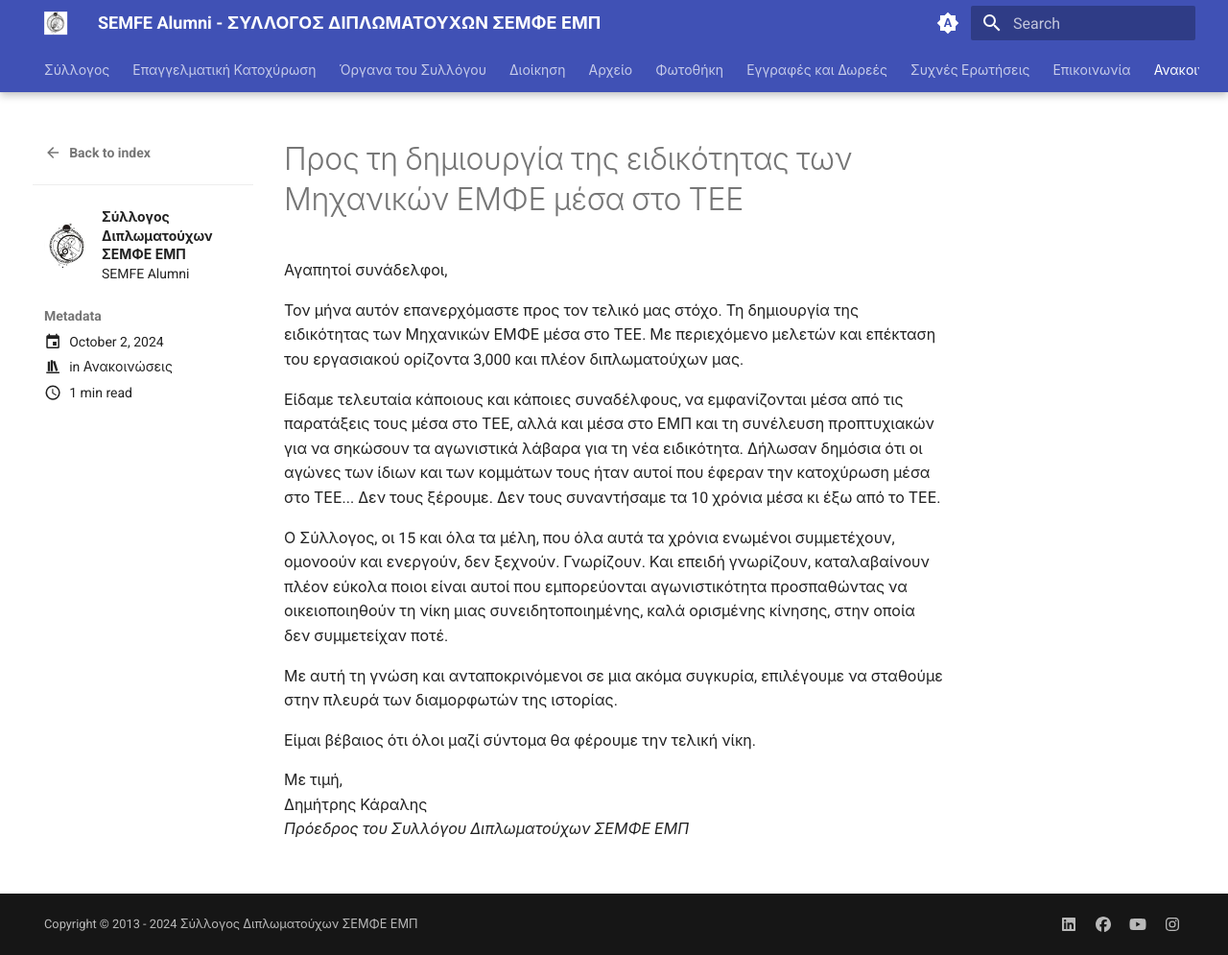
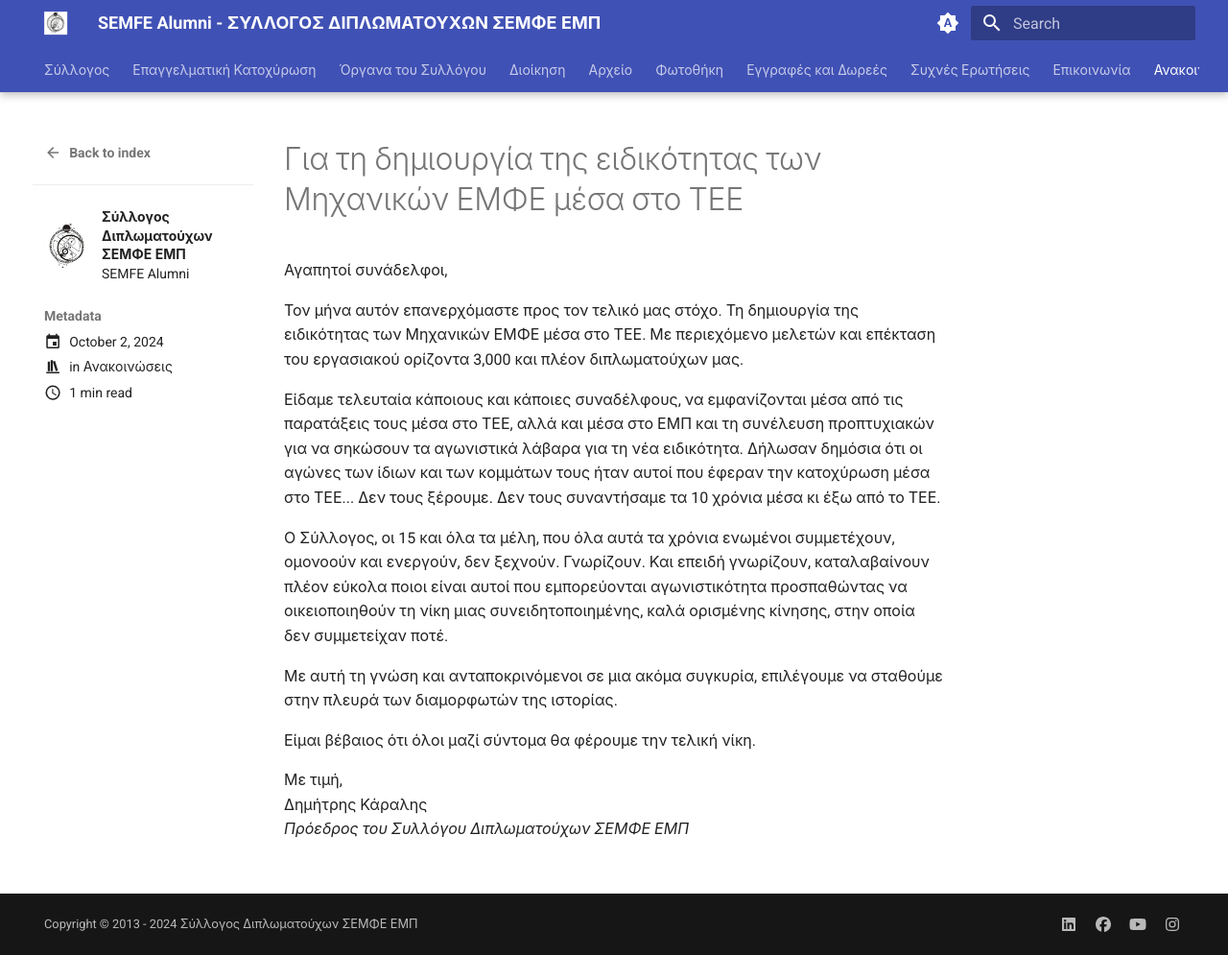
Before and after one commit to semfealumni/semfealumni.github.io, an MkDocs documentation site: the page built from docs/blog/posts/announcements/gia-dimiourgia-mixanikoi_emfe-tee.md, in a window 1280 px wide and 995 px high. Shown: the whole window at 96% size. Built offline with MkDocs 1.6.1 and Material for MkDocs 9.7.7, drawn with Linux system fonts in a browser that asks for light colours.

Commit message:
change title

```diff
--- a/docs/blog/posts/announcements/pros-dimiourgia-mixanikoi_emfe-tee.md
+++ b/docs/blog/posts/announcements/gia-dimiourgia-mixanikoi_emfe-tee.md
@@ -1,16 +1,16 @@
 ---
 draft: false
-title: Προς τη δημιουργία της ειδικότητας των Μηχανικών ΕΜΦΕ μέσα στο ΤΕΕ
+title: Για τη δημιουργία της ειδικότητας των Μηχανικών ΕΜΦΕ μέσα στο ΤΕΕ
 date: 2024-10-02
 authors: [semfealumni]
-slug: pros-dimiourgia-mixanikoi_emfe-tee
+slug: gia-dimiourgia-mixanikoi_emfe-tee
 description: >
   Μήνυμα του προέδρου του Συλλόγου Διπλωματούχων ΣΕΜΦΕ ΕΜΠ για τη δημιουργία της ειδικότητας των Μηχανικών ΕΜΦΕ μέσα στο ΤΕΕ.
 categories:
   - Ανακοινώσεις
 ---
 
-# Προς τη δημιουργία της ειδικότητας των Μηχανικών ΕΜΦΕ μέσα στο ΤΕΕ
+# Για τη δημιουργία της ειδικότητας των Μηχανικών ΕΜΦΕ μέσα στο ΤΕΕ
 
 Αγαπητοί συνάδελφοι,
 
```
